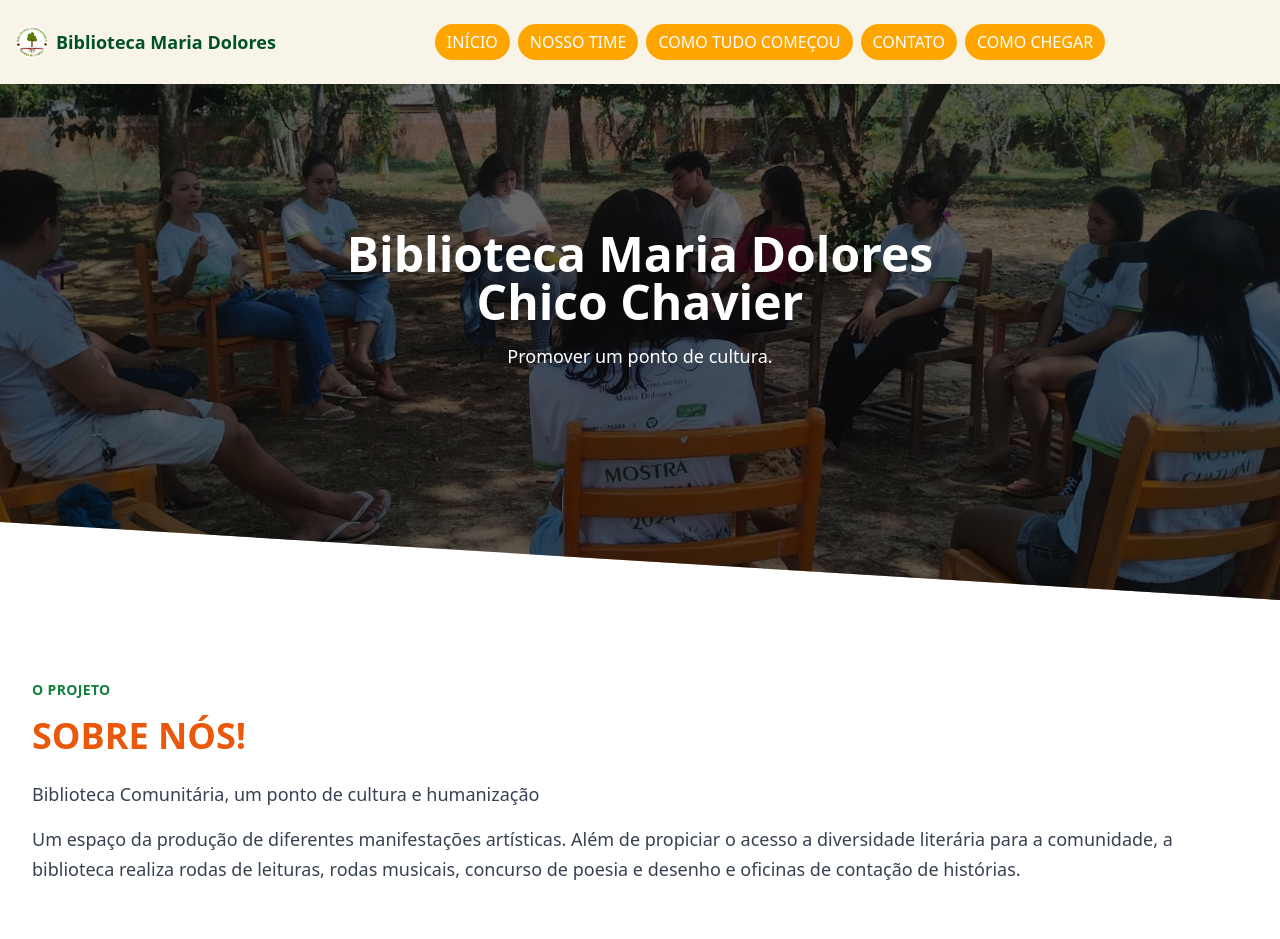
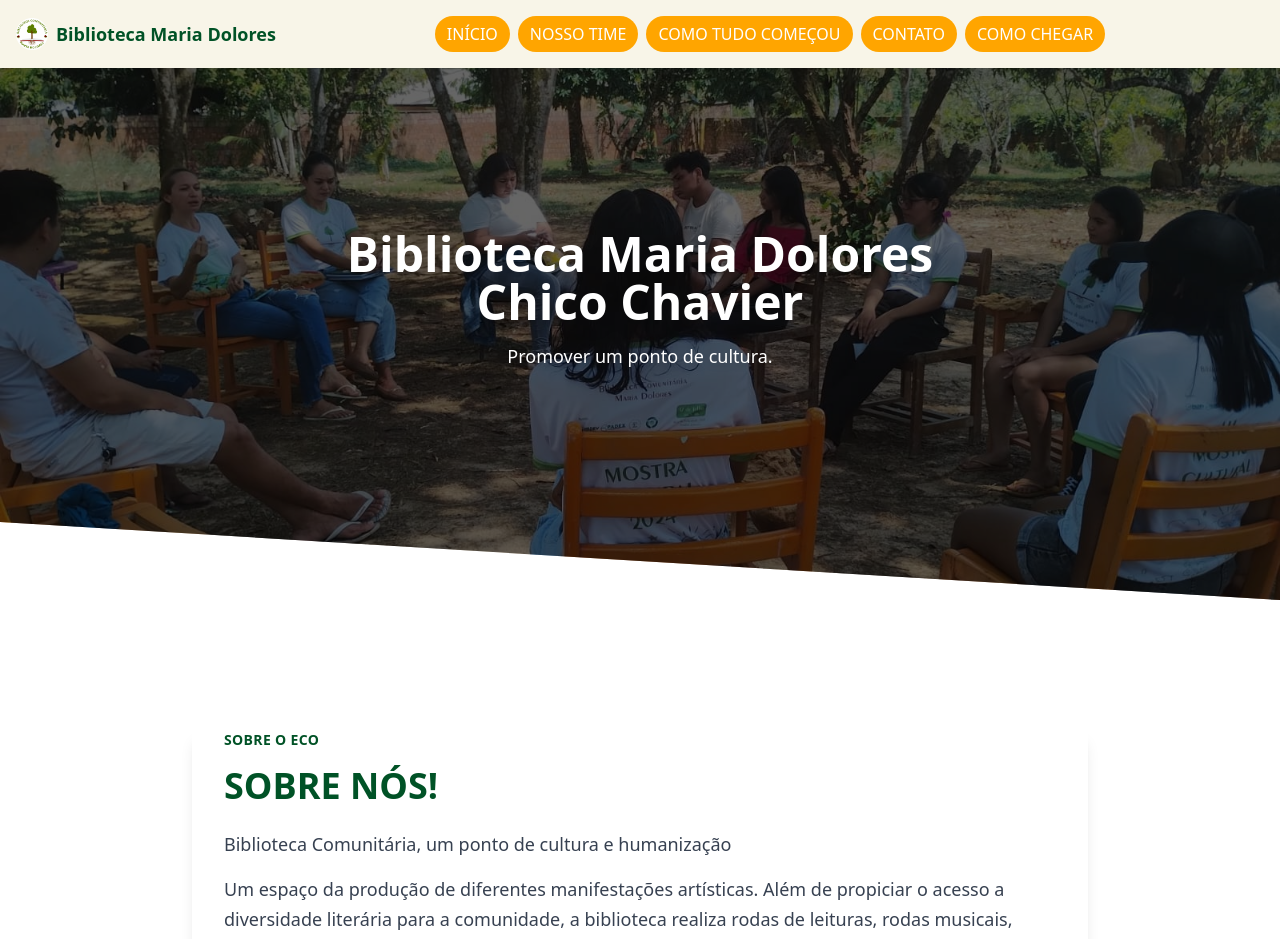
Before and after one commit to isaacfelipe1/bmd, a Next.js app: page / in a window 1280 px wide. Shown: the top 939 px of the page. Built offline with nearby package versions, Linux system fonts and the light colour scheme.

Commit message:
feat: reajuste de sobre

```diff
--- a/src/app/components/aboutSection.tsx
+++ b/src/app/components/aboutSection.tsx
@@ -12,12 +12,12 @@ const AboutSection: React.FC<AboutSectionProps> = ({
   aboutDescription2,
 }) => {
   return (
-    <section className="bg-white py-12">
-      <div className="container mx-auto px-4">
-        <h3 className="text-green-700 text-sm uppercase font-bold tracking-wide mb-4">
-          O PROJETO
+    <section className="relative py-12" style={{ marginTop: '50px' }}>
+      <div className="container mx-auto px-4 lg:px-8 lg:max-w-4xl shadow-lg rounded-lg backdrop-blur-md bg-transparent">
+        <h3 className="text-[#005226] text-sm uppercase font-bold tracking-wide mb-4">
+          SOBRE O ECO
         </h3>
-        <h2 className="text-orange-600 text-4xl font-bold mb-6">
+        <h2 className="text-[#005226] text-3xl lg:text-4xl font-bold mb-6">
           {aboutTitle}
         </h2>
         <p className="text-lg text-gray-700 mb-4 leading-relaxed">
--- a/src/app/components/navbar.tsx
+++ b/src/app/components/navbar.tsx
@@ -1,4 +1,4 @@
-'use client';
+"use client"
 import React, { useEffect, useState, useRef } from 'react';
 import Link from 'next/link';
 
@@ -50,8 +50,8 @@ const Navbar: React.FC = () => {
 
   return (
     <nav
-      className={`fixed top-0 left-0 w-full z-50 py-6 transition-colors duration-300 ${
-        scrolled ? 'bg-[#f8f5e8] shadow-md' : 'bg-[#f8f5e8]'
+      className={`fixed top-0 left-0 w-full z-50 transition-all duration-300 ${
+        scrolled ? 'bg-[#f8f5e8] shadow-md py-3' : 'bg-[#f8f5e8] py-4'
       }`}
     >
       <div className="container mx-auto flex items-center justify-between px-4">
```
